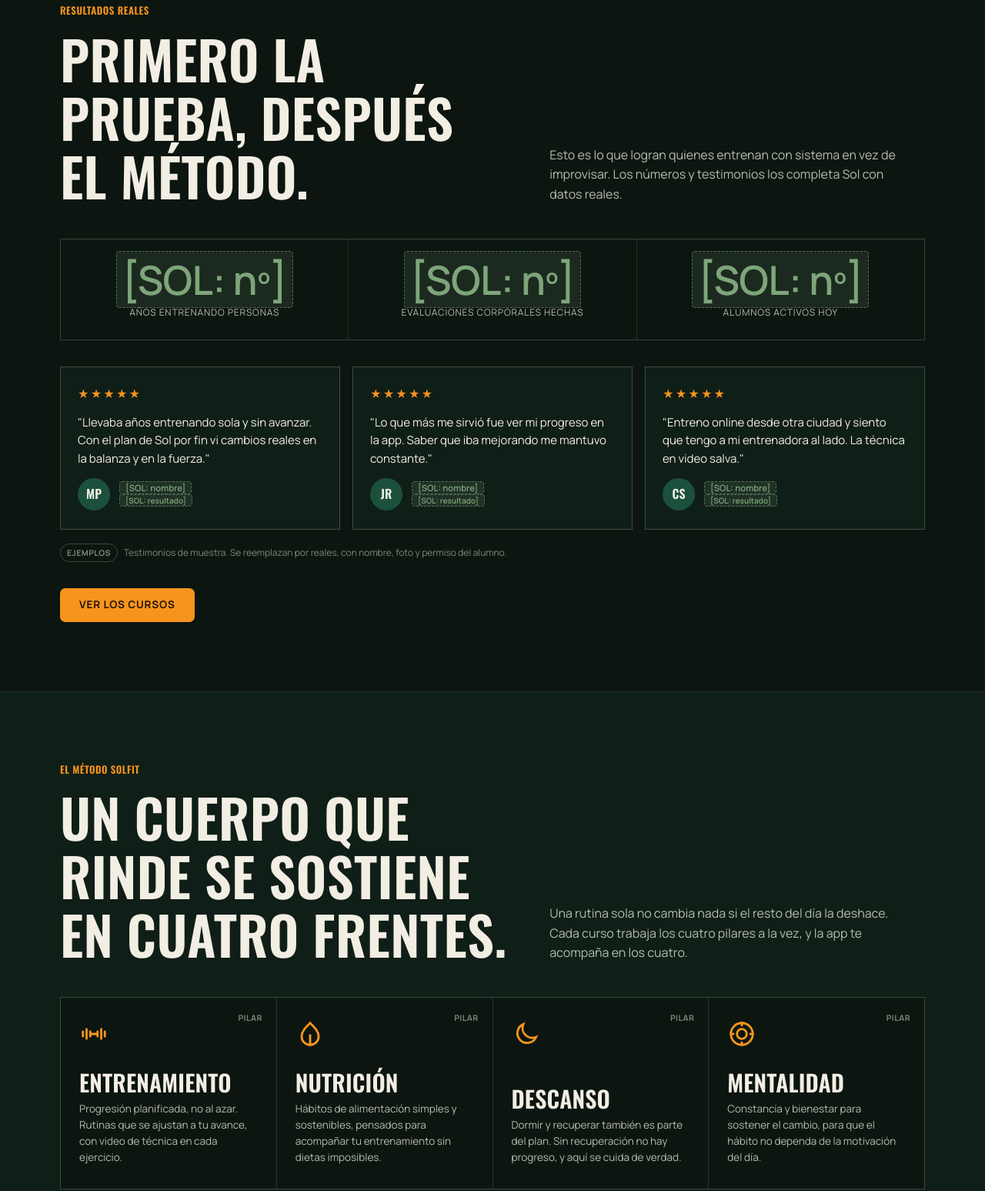
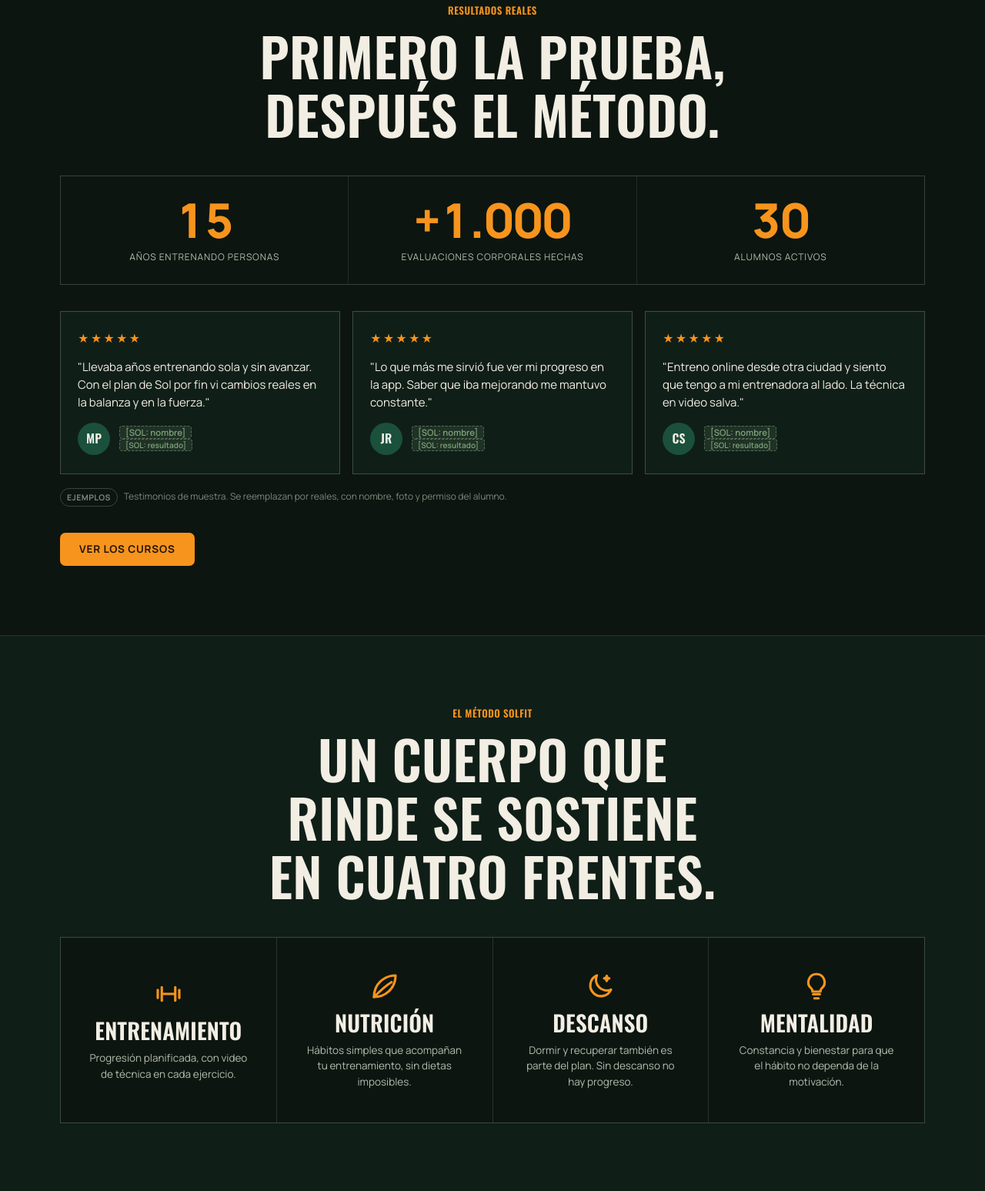
Before and after one commit to clementeignacio19-cloud/landing-solfit, a plain HTML site: page index.html in a window 1280 px wide. Shown: the part 1897-3444 px from the top of the page at 77% size. Drawn offline with nearby package versions, Linux system fonts and the light colour scheme.

Commit message:
Add files via upload

```diff
--- a/index.html
+++ b/index.html
@@ -111,10 +111,9 @@
   section{padding:90px 0;}
   @media (max-width:640px){ section{padding:56px 0;} }
   section.alt{background:var(--forest-1);border-top:1px solid var(--line);border-bottom:1px solid var(--line);}
-  .section-head{display:grid;grid-template-columns:1.1fr .9fr;gap:40px;align-items:end;margin-bottom:44px;}
-  @media (max-width:800px){ .section-head{grid-template-columns:1fr;gap:16px;} }
-  .section-head h2{font-size:clamp(38px,5.4vw,70px);text-transform:uppercase;margin-top:14px;}
-  .section-head p{margin:0;font-size:16px;color:var(--bone-soft);max-width:48ch;line-height:1.6;}
+  .section-head{display:flex;flex-direction:column;align-items:center;text-align:center;gap:4px;margin-bottom:42px;}
+  .section-head h2{font-size:clamp(38px,5.4vw,70px);text-transform:uppercase;margin-top:10px;max-width:20ch;}
+  .section-head p{display:none;}
   .cta-row{margin-top:34px;display:flex;gap:12px;flex-wrap:wrap;align-items:center;}
 
   /* prueba social */
@@ -138,13 +137,12 @@
   .pillars{display:grid;grid-template-columns:repeat(4,1fr);gap:1px;background:var(--line);border:1px solid var(--line);}
   @media (max-width:900px){ .pillars{grid-template-columns:1fr 1fr;} }
   @media (max-width:520px){ .pillars{grid-template-columns:1fr;} }
-  .pillar{background:var(--forest-0);padding:28px 24px 30px;position:relative;overflow:hidden;min-height:248px;display:flex;flex-direction:column;justify-content:flex-end;}
-  .pillar::before{content:"";position:absolute;inset:0;background:radial-gradient(300px 200px at 20% 0%,var(--sage-soft),transparent 70%);opacity:0;transition:opacity .3s;}
+  .pillar{background:var(--forest-0);padding:34px 22px;position:relative;overflow:hidden;min-height:240px;display:flex;flex-direction:column;align-items:center;justify-content:center;text-align:center;gap:10px;}
+  .pillar::before{content:"";position:absolute;inset:0;background:radial-gradient(300px 220px at 50% 0%,var(--sage-soft),transparent 70%);opacity:0;transition:opacity .3s;}
   .pillar:hover::before{opacity:1;}
-  .pillar .ic{width:38px;height:38px;color:var(--sun);margin-bottom:auto;}
-  .pillar h3{font-size:30px;text-transform:uppercase;margin:18px 0 8px;}
-  .pillar p{margin:0;font-size:13.5px;color:var(--bone-soft);line-height:1.55;}
-  .pillar .tag{position:absolute;top:18px;right:18px;font-size:10.5px;letter-spacing:.04em;text-transform:uppercase;color:var(--ash);font-weight:700;}
+  .pillar .ic{width:42px;height:42px;color:var(--sun);position:relative;}
+  .pillar h3{font-size:29px;text-transform:uppercase;margin:0;}
+  .pillar p{margin:0;font-size:13.5px;color:var(--bone-soft);line-height:1.5;max-width:26ch;}
 
   /* galería */
   .gallery{display:grid;grid-template-columns:1.15fr .85fr .85fr;grid-template-rows:300px 300px;gap:14px;}
@@ -585,9 +583,9 @@
       <p>Esto es lo que logran quienes entrenan con sistema en vez de improvisar. Los números y testimonios los completa Sol con datos reales.</p>
     </div>
     <div class="proof-strip">
-      <div class="cell"><div class="big"><span class="todo">[SOL: nº]</span></div><div class="lbl">Años entrenando personas</div></div>
-      <div class="cell"><div class="big"><span class="todo">[SOL: nº]</span></div><div class="lbl">Evaluaciones corporales hechas</div></div>
-      <div class="cell"><div class="big"><span class="todo">[SOL: nº]</span></div><div class="lbl">Alumnos activos hoy</div></div>
+      <div class="cell"><div class="big" data-count="15">15</div><div class="lbl">Años entrenando personas</div></div>
+      <div class="cell"><div class="big" data-count="1000" data-prefix="+">+1.000</div><div class="lbl">Evaluaciones corporales hechas</div></div>
+      <div class="cell"><div class="big" data-count="30">30</div><div class="lbl">Alumnos activos</div></div>
     </div>
     <div class="tcards">
       <article class="tcard"><div class="stars">★★★★★</div><blockquote>"Llevaba años entrenando sola y sin avanzar. Con el plan de Sol por fin vi cambios reales en la balanza y en la fuerza."</blockquote><div class="who"><span class="av">MP</span><div><div class="nm"><span class="todo">[SOL: nombre]</span></div><div class="res"><span class="todo">[SOL: resultado]</span></div></div></div></article>
@@ -607,10 +605,10 @@
       <p>Una rutina sola no cambia nada si el resto del día la deshace. Cada curso trabaja los cuatro pilares a la vez, y la app te acompaña en los cuatro.</p>
     </div>
     <div class="pillars">
-      <div class="pillar"><span class="tag">Pilar</span><svg class="ic" viewBox="0 0 24 24" fill="none" stroke="currentColor" stroke-width="1.8" stroke-linecap="round"><path d="M3 10v4M6 8v8M9 10v4M15 10v4M18 8v8M21 10v4M9 12h6"/></svg><h3>Entrenamiento</h3><p>Progresión planificada, no al azar. Rutinas que se ajustan a tu avance, con video de técnica en cada ejercicio.</p></div>
-      <div class="pillar"><span class="tag">Pilar</span><svg class="ic" viewBox="0 0 24 24" fill="none" stroke="currentColor" stroke-width="1.8" stroke-linecap="round"><path d="M12 3c-4 4-7 7-7 11a7 7 0 0 0 14 0c0-4-3-7-7-11z"/><path d="M12 21v-8"/></svg><h3>Nutrición</h3><p>Hábitos de alimentación simples y sostenibles, pensados para acompañar tu entrenamiento sin dietas imposibles.</p></div>
-      <div class="pillar"><span class="tag">Pilar</span><svg class="ic" viewBox="0 0 24 24" fill="none" stroke="currentColor" stroke-width="1.8" stroke-linecap="round"><path d="M20 14.5A8 8 0 0 1 9.5 4a8 8 0 1 0 10.5 10.5z"/></svg><h3>Descanso</h3><p>Dormir y recuperar también es parte del plan. Sin recuperación no hay progreso, y aquí se cuida de verdad.</p></div>
-      <div class="pillar"><span class="tag">Pilar</span><svg class="ic" viewBox="0 0 24 24" fill="none" stroke="currentColor" stroke-width="1.8" stroke-linecap="round"><circle cx="12" cy="12" r="9"/><circle cx="12" cy="12" r="4"/><path d="M12 3v2M12 19v2M3 12h2M19 12h2"/></svg><h3>Mentalidad</h3><p>Constancia y bienestar para sostener el cambio, para que el hábito no dependa de la motivación del día.</p></div>
+      <div class="pillar"><svg class="ic" viewBox="0 0 24 24" fill="none" stroke="currentColor" stroke-width="1.8" stroke-linecap="round" stroke-linejoin="round"><path d="M4 9v6M7 7v10M17 7v10M20 9v6M7 12h10"/></svg><h3>Entrenamiento</h3><p>Progresión planificada, con video de técnica en cada ejercicio.</p></div>
+      <div class="pillar"><svg class="ic" viewBox="0 0 24 24" fill="none" stroke="currentColor" stroke-width="1.8" stroke-linecap="round" stroke-linejoin="round"><path d="M4 20C4 10 12 4 20 4c0 10-8 16-16 16z"/><path d="M4 20C8 16 12 12 17 9"/></svg><h3>Nutrición</h3><p>Hábitos simples que acompañan tu entrenamiento, sin dietas imposibles.</p></div>
+      <div class="pillar"><svg class="ic" viewBox="0 0 24 24" fill="none" stroke="currentColor" stroke-width="1.8" stroke-linecap="round" stroke-linejoin="round"><path d="M20 14.5A8 8 0 0 1 9.5 4a8 8 0 1 0 10.5 10.5z"/><path d="M16.8 4.3l.5 1.4 1.4.5-1.4.5-.5 1.4-.5-1.4-1.4-.5 1.4-.5z"/></svg><h3>Descanso</h3><p>Dormir y recuperar también es parte del plan. Sin descanso no hay progreso.</p></div>
+      <div class="pillar"><svg class="ic" viewBox="0 0 24 24" fill="none" stroke="currentColor" stroke-width="1.8" stroke-linecap="round" stroke-linejoin="round"><path d="M9.5 18h5M10.5 21h3M12 3a6 6 0 0 0-4 10.5c.6.5 1 1.3 1 2.1V16h6v-.4c0-.8.4-1.6 1-2.1A6 6 0 0 0 12 3z"/></svg><h3>Mentalidad</h3><p>Constancia y bienestar para que el hábito no dependa de la motivación.</p></div>
     </div>
   </div>
 </section>
@@ -895,8 +893,10 @@
 <!-- GARANTÍA + FAQ -->
 <section id="faq">
   <div class="wrap">
-    <span class="eyebrow">Sin letra chica</span>
-    <h2 style="font-size:clamp(38px,5.4vw,66px);text-transform:uppercase;margin:14px 0 30px;">Quitemos el miedo a empezar.</h2>
+    <div style="text-align:center;margin-bottom:30px;">
+      <span class="eyebrow">Sin letra chica</span>
+      <h2 style="font-size:clamp(38px,5.4vw,66px);text-transform:uppercase;margin:10px 0 0;">Quitemos el miedo a empezar.</h2>
+    </div>
     <div class="guarantee">
       <svg class="medal" viewBox="0 0 48 48" fill="none">
         <circle cx="24" cy="19" r="13" fill="none" stroke="var(--sun)" stroke-width="2.4"/>
@@ -1013,8 +1013,9 @@
   }
   document.addEventListener('keydown', function(e){ if(e.key==='Escape') closeCheckout(); });
   (function(){
-    function run(el){ var target=parseFloat(el.getAttribute('data-count'))||0, suf=el.getAttribute('data-suffix')||'', dur=1100, start=null;
-      function step(ts){ if(!start)start=ts; var p=Math.min((ts-start)/dur,1); el.textContent=Math.round(target*p)+suf; if(p<1)requestAnimationFrame(step); }
+    function run(el){ var target=parseFloat(el.getAttribute('data-count'))||0, suf=el.getAttribute('data-suffix')||'', pre=el.getAttribute('data-prefix')||'', dur=1200, start=null;
+      function fmt(n){ return pre + Math.round(n).toLocaleString('es-CL') + suf; }
+      function step(ts){ if(!start)start=ts; var p=Math.min((ts-start)/dur,1); el.textContent=fmt(target*p); if(p<1)requestAnimationFrame(step); }
       requestAnimationFrame(step); }
     var nums=document.querySelectorAll('[data-count]');
     if(!('IntersectionObserver' in window)||!nums.length) return;
```
